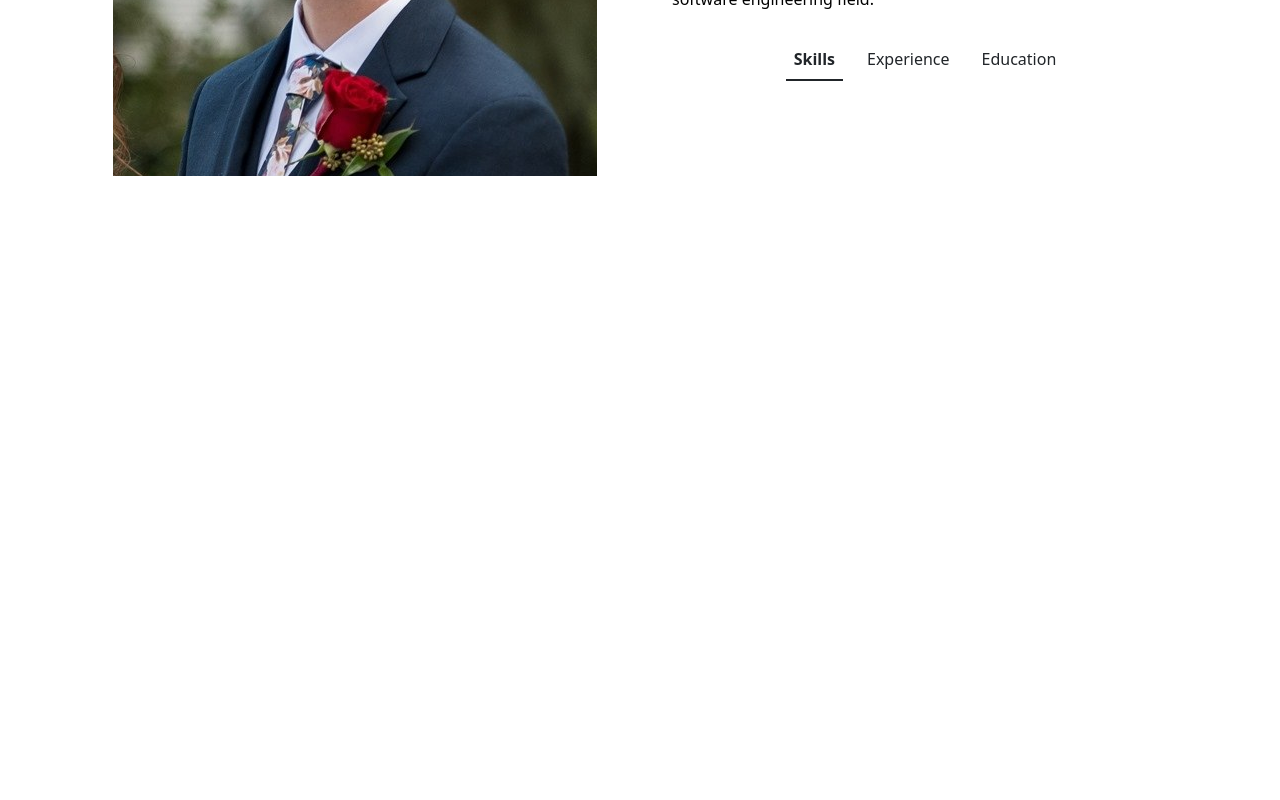
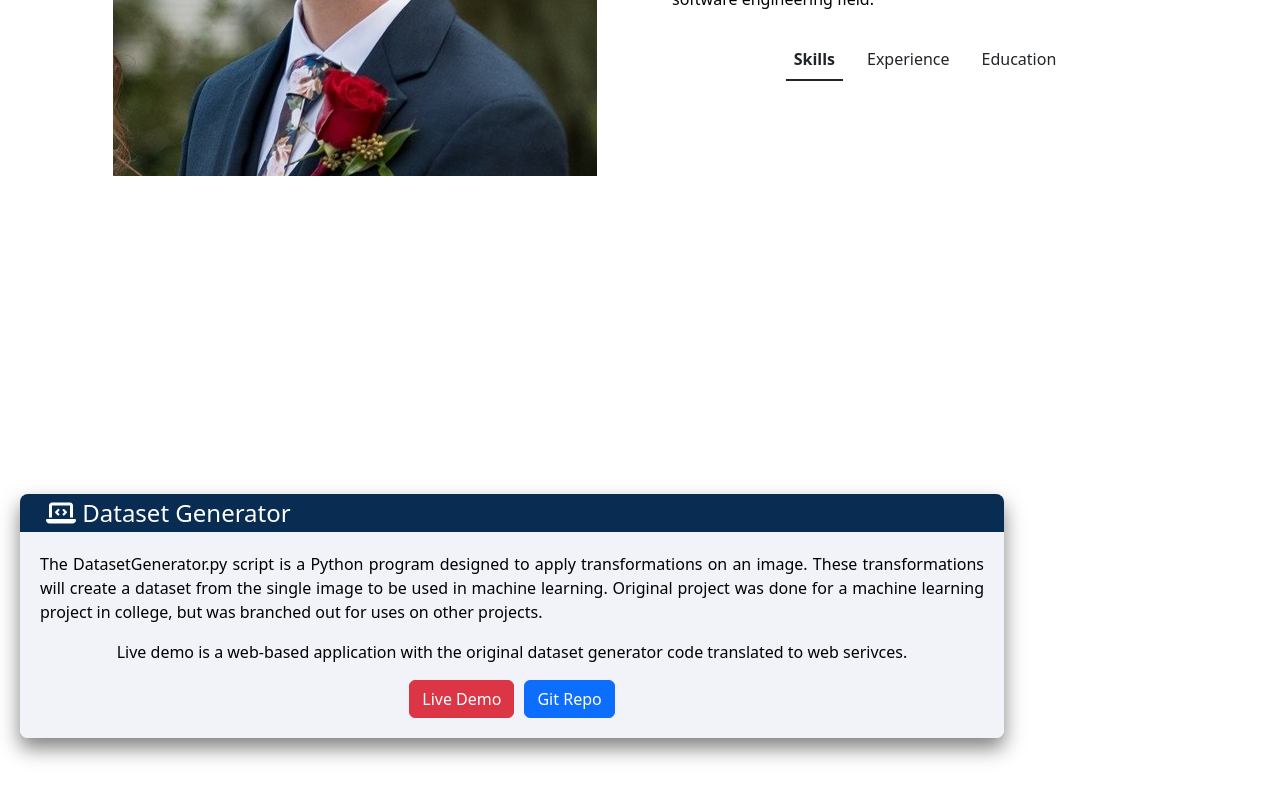
Before and after one commit to Tishinator/Tishinator.github.io, a React (Create React App) app in the folder user-page/: page / in a window 1280 px wide. Shown: the part 1230-2030 px from the top of the page. Before the commit the page ends 1624 px from the top, so only its background shows below. Built offline with nearby package versions, Linux system fonts and the light colour scheme.

Commit message:
temporarily added project to home

```diff
--- a/user-page/src/pages/Home.js
+++ b/user-page/src/pages/Home.js
@@ -4,6 +4,7 @@ import AboutMe from '../components/AboutMe';
 import useDocumentTitle from '../hooks/useDocumentTitle';
 import Introduction from '../components/Introduction';
 import { AppThemeContext } from '..//context/AppThemeContext';
+import Projects from '../components/Projects';
 
 function Home() {
   const { theme } = useContext(AppThemeContext);
@@ -16,16 +17,11 @@ function Home() {
     <div>
       <div className={`${styles.pageContainer}`}>
         <Introduction />
-        {/* <div className={`${styles.centerPanel}`} style={{ backgroundColor: bkgrd }} id='about-me'>
-              <AboutMe />
-              <Education />
-              <div className={styles.skillDiv}>
-                <ProgrammingLang />
-                <SkillSet />
-              </div>
-        </div> */}
         <div className={`${styles.centerPanel}`} style={{ backgroundColor: bkgrd }} id='about-me'>
           <AboutMe />
+        </div>
+        <div className={`${styles.centerPanel}`} style={{ backgroundColor: bkgrd }} id='projects'>
+          <Projects />
         </div>
       </div>
 
```
